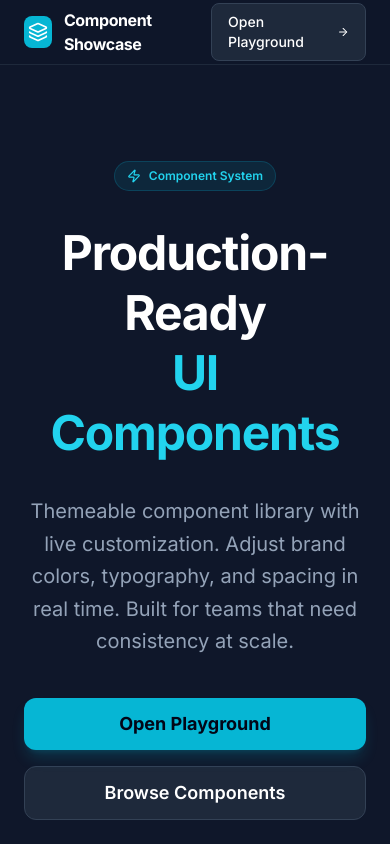
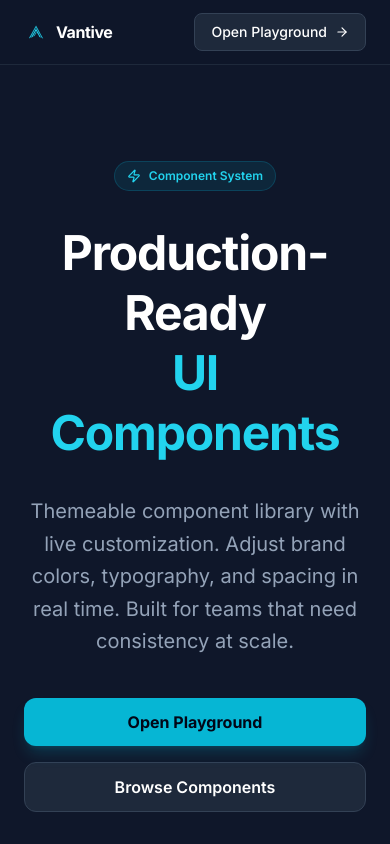
Before and after one commit to 0xStarVoid/showcase, a Next.js app: page / in a window 390 px wide. Shown: the top 844 px of the page. Built offline with nearby package versions, Linux system fonts and the light colour scheme.

Commit message:
chore: rebrand to Vantive — V logo, fix mobile CTA sizing, update footer copyright

```diff
--- a/components/Nav.jsx
+++ b/components/Nav.jsx
@@ -3,17 +3,8 @@
 import { useState, useMemo } from "react";
 import Link from "next/link";
 import { m, AnimatePresence } from "framer-motion";
-import {
-  Search,
-  Layers,
-  ChevronDown,
-  ChevronRight,
-  ChevronLeft,
-  Megaphone,
-  ShoppingBag,
-  FormInput,
-  X,
-} from "lucide-react";
+import { Search, ChevronDown, ChevronRight, ChevronLeft, Megaphone, ShoppingBag, FormInput, X } from "lucide-react";
+import VantiveLogo from "@/components/ui/VantiveLogo";
 import { cats, search } from "@/lib/items";
 import { useBrand } from "@/hooks/useBrand";
 
@@ -68,7 +59,7 @@ export default function Nav({ collapsed, onToggleCollapse }) {
             className="block p-2 rounded-lg hover:bg-slate-800 text-cyan-400 transition-colors"
             aria-label="Home"
           >
-            <Layers className="w-4 h-4 mx-auto" />
+            <VantiveLogo size={16} className="text-cyan-400 mx-auto" />
           </Link>
           <div className="border-t border-slate-700 my-2" />
           {Object.entries(icons).map(([id, Icon]) => (
@@ -108,11 +99,9 @@ export default function Nav({ collapsed, onToggleCollapse }) {
             </button>
           )}
           <Link href="/" className="flex items-center gap-3 flex-1">
-            <div className="w-9 h-9 rounded-lg bg-gradient-to-br from-cyan-400 to-blue-500 flex items-center justify-center">
-              <Layers className="w-5 h-5 text-white" />
-            </div>
+            <VantiveLogo size={24} className="text-cyan-400" />
             <div>
-              <span className="font-semibold text-white block leading-tight">Showcase</span>
+              <span className="font-semibold text-white block leading-tight">Vantive</span>
               <span className="text-xs text-slate-400">Component Library</span>
             </div>
           </Link>
@@ -185,7 +174,7 @@ export default function Nav({ collapsed, onToggleCollapse }) {
               className="space-y-1"
             >
               {cats.map((cat) => {
-                const Icon = icons[cat.id] || Layers;
+                const Icon = icons[cat.id] || Megaphone;
                 const exp = expCats.includes(cat.id);
 
                 return (
--- /dev/null
+++ b/components/ui/VantiveLogo.jsx
@@ -0,0 +1,28 @@
+export default function VantiveLogo({ size = 20, className = "" }) {
+  return (
+    <svg
+      width={size}
+      height={size}
+      viewBox="0 0 1080 1080"
+      fill="none"
+      xmlns="http://www.w3.org/2000/svg"
+      className={className}
+      aria-hidden="true"
+    >
+      <path
+        fill="currentColor"
+        opacity="0.85"
+        d="M265.1 812.4c18.3-7.8 18.7-8 21.1-12.4 3.3-5.9 87.1-157.6 114.6-207.5 11.8-21.4 32.3-58.6 45.5-82.5 13.2-23.9 32.7-59.2 43.3-78.5 40.5-73.6 50.1-90.7 51-90.7.5 0 2.9 3.7 5.4 8.3 18.6 33.9 237.9 432.9 246.5 448.3l3.3 5.9 33.4 14.2c18.3 7.9 33.5 14.1 33.7 14 .2-.2-3.9-8.2-9.1-17.7-48.9-89.2-88.2-161-103.8-189.3-10.3-18.7-26.4-47.9-35.7-65-9.4-17-25.7-46.7-36.3-66-35.7-64.8-34.6-62.8-79.7-145-9.3-17-25.7-46.9-36.3-66.3-10.6-19.4-19.6-35-20.1-34.5-.9.9-23.1 40.8-196 351.9-70.3 126.5-128.1 230.8-128.5 231.7-.4 1.1 3.7-.2 14.3-4.7 8.1-3.5 23.2-9.8 33.4-14.2z"
+      />
+      <path
+        fill="currentColor"
+        d="M353 774.7l33.4-14.2 3.1-5.5c3.4-5.9 7.5-13.4 93.5-169.7 31.5-57.4 57.5-104.3 57.9-104.3.3 0 2.4 3.3 4.5 7.3 2.2 3.9 16.4 29.9 31.6 57.7 15.2 27.8 29.4 53.7 31.5 57.5 2.1 3.9 12.2 22.3 22.5 41 10.3 18.7 28.7 52.3 41 74.7l22.3 40.7 28.6 12.2c15.7 6.7 31 13.3 33.9 14.6l5.2 2.3-1.6-3.3c-2.6-5-85.3-156.5-183.4-335.9-19.5-35.7-35.7-64.8-36.1-64.8-.6 0-21.4 37.5-95.2 172-10.4 19-20.1 36.8-21.7 39.5-1.5 2.8-16.7 30.4-33.7 61.5-74.1 134.9-71.9 131-71 131 .2 0 15.4-6.4 33.7-14.3z"
+      />
+      <path
+        fill="currentColor"
+        opacity="0.7"
+        d="M452.5 733.2c15.4-6.6 29.3-12.6 30.8-13.3 3.2-1.4 1-2.3 49.6-85 18.2-32.7 33.1-60.2 33.1-61 0-2.2-24.4-47.2-25.5-47-.6.1-24.8 43.2-53.8 95.9-69.5 126-68.1 123.6-68.6 124.5-.1.4 1.2.2 3-.6 1.9-.8 16-6.9 31.4-13.5z"
+      />
+    </svg>
+  );
+}
--- a/pages/index.jsx
+++ b/pages/index.jsx
@@ -1,23 +1,22 @@
 import Head from "next/head";
 import Link from "next/link";
-import { ArrowRight, Layers, Palette, Smartphone, Sparkles, Zap } from "lucide-react";
+import { ArrowRight, Palette, Smartphone, Sparkles, Zap } from "lucide-react";
+import VantiveLogo from "@/components/ui/VantiveLogo";
 
 export default function Home() {
   return (
     <>
       <Head>
-        <title>Component Showcase</title>
+        <title>Vantive UI — Component Showcase</title>
       </Head>
 
       <div className="min-h-screen bg-[#0f172a] text-slate-200 selection:bg-cyan-500/30">
         {/* Navbar */}
         <nav className="sticky top-0 z-50 bg-[#0f172a]/95 border-b border-slate-800" aria-label="Main navigation">
           <div className="max-w-7xl mx-auto px-6 h-16 flex items-center justify-between">
-            <Link href="/" className="flex items-center gap-3 group">
-              <div className="w-8 h-8 rounded-lg bg-cyan-500 flex items-center justify-center transition-transform group-hover:scale-110">
-                <Layers className="w-5 h-5 text-white" />
-              </div>
-              <span className="font-bold text-white tracking-tight">Component Showcase</span>
+            <Link href="/" className="flex items-center gap-2 group">
+              <VantiveLogo size={24} className="text-cyan-400 transition-transform group-hover:scale-110" />
+              <span className="font-bold text-white tracking-tight">Vantive</span>
             </Link>
             <Link
               href="/playground"
@@ -52,13 +51,13 @@ export default function Home() {
               <div className="flex flex-col sm:flex-row items-center justify-center gap-4">
                 <Link
                   href="/playground"
-                  className="w-full sm:w-auto px-6 py-3 md:px-8 md:py-4 rounded-xl bg-cyan-500 hover:bg-cyan-400 text-slate-950 font-bold text-lg transition-all shadow-lg shadow-cyan-500/20 hover:shadow-cyan-500/40 transform hover:-translate-y-0.5"
+                  className="w-full sm:w-auto px-6 py-3 rounded-xl bg-cyan-500 hover:bg-cyan-400 text-slate-950 font-bold text-base sm:text-lg transition-all shadow-lg shadow-cyan-500/20 hover:shadow-cyan-500/40 transform hover:-translate-y-0.5"
                 >
                   Open Playground
                 </Link>
                 <Link
                   href="/components"
-                  className="w-full sm:w-auto px-6 py-3 md:px-8 md:py-4 rounded-xl bg-slate-800 hover:bg-slate-700 text-white font-semibold text-lg border border-slate-700 hover:border-slate-600 transition-all"
+                  className="w-full sm:w-auto px-6 py-3 rounded-xl bg-slate-800 hover:bg-slate-700 text-white font-semibold text-base sm:text-lg border border-slate-700 hover:border-slate-600 transition-all"
                 >
                   Browse Components
                 </Link>
@@ -72,7 +71,12 @@ export default function Home() {
               <h2 className="sr-only">Features</h2>
               <div className="grid md:grid-cols-2 lg:grid-cols-4 gap-6">
                 {[
-                  { icon: Layers, title: "Production-ready components", desc: "Production-ready UI elements" },
+                  {
+                    icon: VantiveLogo,
+                    title: "Production-ready components",
+                    desc: "Production-ready UI elements",
+                    isLogo: true,
+                  },
                   {
                     icon: Palette,
                     title: "Global theming and shared tokens",
@@ -85,7 +89,11 @@ export default function Home() {
                     key={f.title}
                     className="p-6 rounded-2xl bg-slate-800/30 border border-slate-700/50 hover:border-slate-600 transition-colors"
                   >
-                    <f.icon className="w-8 h-8 text-cyan-400 mb-4" />
+                    {f.isLogo ? (
+                      <f.icon size={32} className="text-cyan-400 mb-4" />
+                    ) : (
+                      <f.icon className="w-8 h-8 text-cyan-400 mb-4" />
+                    )}
                     <h3 className="text-lg font-bold text-white mb-2">{f.title}</h3>
                     <p className="text-slate-400 text-sm leading-relaxed">{f.desc}</p>
                   </div>
@@ -160,10 +168,10 @@ export default function Home() {
         <footer className="border-t border-slate-800 bg-[#0f172a] py-12 px-6">
           <div className="max-w-7xl mx-auto flex flex-col md:flex-row justify-between items-center gap-6">
             <div className="flex items-center gap-2">
-              <Layers className="w-5 h-5 text-cyan-500" />
-              <span className="font-semibold text-white">Component Showcase</span>
+              <VantiveLogo size={20} className="text-cyan-400" />
+              <span className="font-semibold text-white">Vantive</span>
             </div>
-            <p className="text-slate-400 text-sm">© 2026 Vantive Studios.</p>
+            <p className="text-slate-400 text-sm">&copy; 2026 Vantive Studios. All rights reserved.</p>
           </div>
         </footer>
       </div>
--- a/pages/playground.jsx
+++ b/pages/playground.jsx
@@ -5,7 +5,8 @@ import { useRouter } from "next/router";
 import Head from "next/head";
 import dynamic from "next/dynamic";
 import { AnimatePresence, m, LazyMotion, domAnimation } from "framer-motion";
-import { Layers, Check, Link2, FileCode } from "lucide-react";
+import { Check, Link2, FileCode } from "lucide-react";
+import VantiveLogo from "@/components/ui/VantiveLogo";
 import Nav from "@/components/Nav";
 import Stage from "@/components/Stage";
 import Controls from "@/components/Controls";
@@ -116,7 +117,7 @@ export default function Playground() {
             <header className="h-14 border-b border-slate-800 bg-[#0f172a] flex items-center justify-between px-4 sm:px-6 shrink-0 z-30">
               <div className="flex items-center gap-3">
                 <div className="flex items-center gap-2">
-                <Layers className="w-4 h-4 text-cyan-400" />
+                  <VantiveLogo size={16} className="text-cyan-400" />
                   <span className="font-medium text-white hidden sm:inline">Playground</span>
                 </div>
                 {comp && (
@@ -205,10 +206,12 @@ export default function Playground() {
                       className="h-full flex flex-col items-center justify-center text-center"
                     >
                       <div className="w-16 h-16 rounded-xl bg-slate-800/50 flex items-center justify-center mb-4">
-                      <Layers className="w-8 h-8 text-slate-400" />
+                        <VantiveLogo size={32} className="text-slate-400" />
                       </div>
                       <h2 className="text-lg font-semibold text-white mb-2">Select a component</h2>
-                    <p className="text-slate-400 text-sm max-w-xs">Choose from the sidebar to preview and customize.</p>
+                      <p className="text-slate-400 text-sm max-w-xs">
+                        Choose from the sidebar to preview and customize.
+                      </p>
                     </m.div>
                   )}
                 </AnimatePresence>
```
Also changed, not shown: public/manifest.json. Lines whose indentation alone changed are shown as unchanged.
